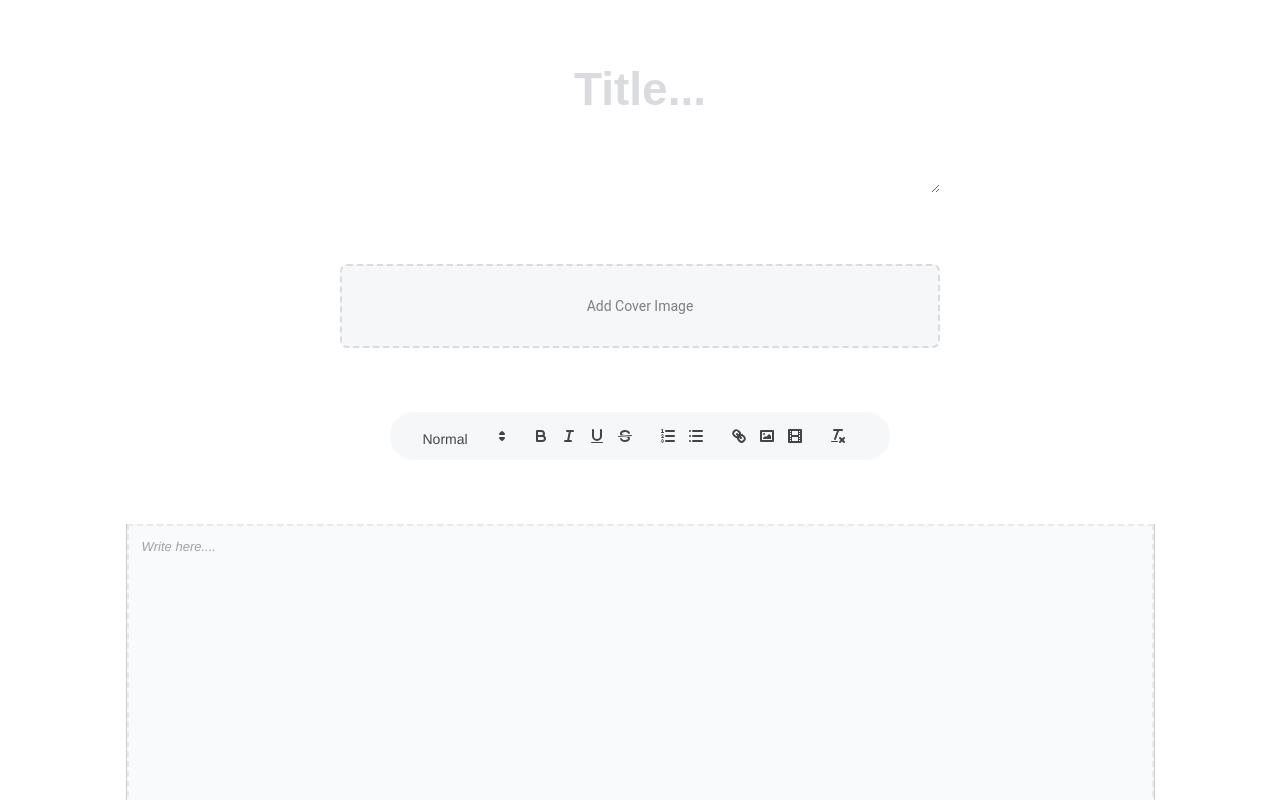
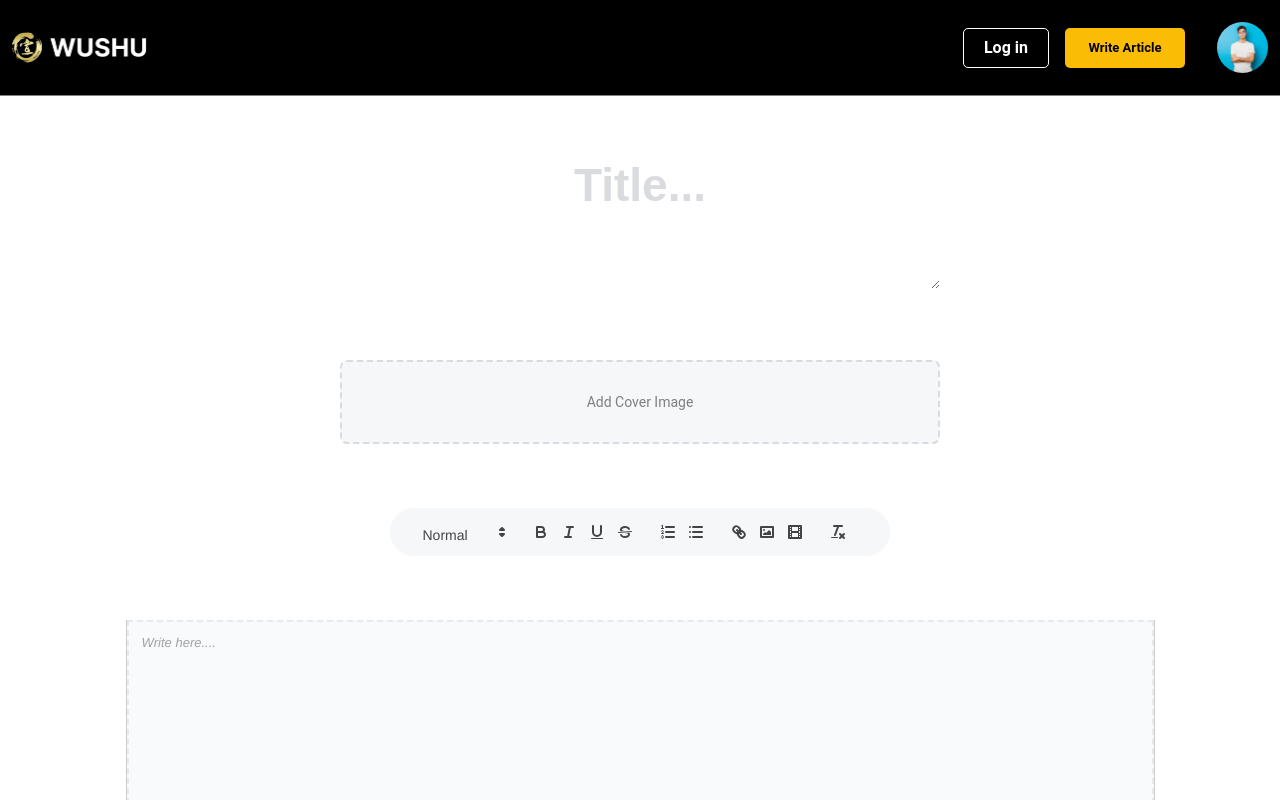
Before and after one commit to robiulalamdev/sportsblog-full-stack, a Next.js app: page /write-blog in a window 1280 px wide. Shown: the top 800 px of the page. Built offline with nearby package versions, Linux system fonts and the light colour scheme.

Commit message:
write blog page heade add

```diff
--- a/src/pages/write-blog/index.tsx
+++ b/src/pages/write-blog/index.tsx
@@ -1,3 +1,4 @@
+import Header from "@/components/shared/Header/Header";
 import MainLayout from "@/layout/MainLayout";
 import dynamic from "next/dynamic";
 import React, { ReactElement, useState } from "react";
@@ -10,8 +11,11 @@ const WriteBlogForm = dynamic(
 const WriteBlog = () => {
   const [isOpen, setIsOpen] = useState<boolean>(false);
   return (
-    <div className="min-h-screen bg-white max-w-theme mx-auto px-theme mb-[100px]">
-      <WriteBlogForm />
+    <div>
+      <Header className="bg-black" />
+      <div className="min-h-screen bg-white max-w-theme mx-auto px-theme mb-[100px]">
+        <WriteBlogForm />
+      </div>
     </div>
   );
 };
```
